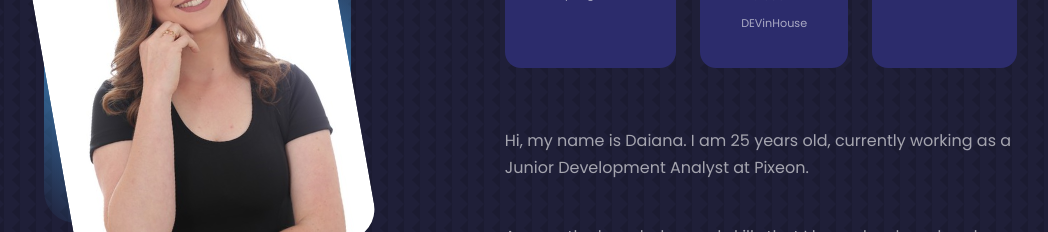
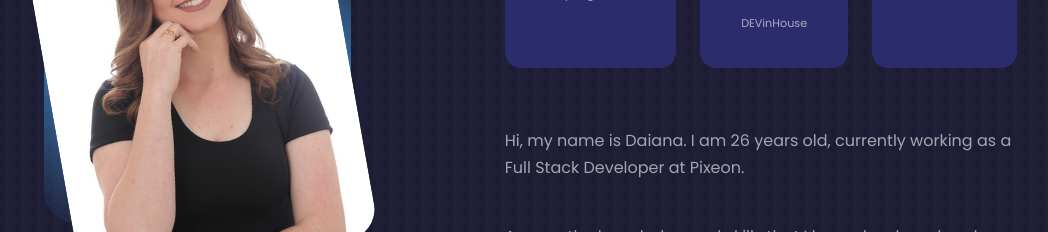
Before and after one commit to DaianaEgerMichels/my-portfolio, a React (Create React App) app: page / in a window 1280 px wide. Shown: the part 1460-1692 px from the top of the page, without its empty margins (84-1132 px from the left). Built offline with nearby package versions, Linux system fonts and the light colour scheme.

Commit message:
updated infos

```diff
--- a/src/components/about/About.jsx
+++ b/src/components/about/About.jsx
@@ -44,8 +44,8 @@ const About = () => {
           </div>
           <br/>
           <p>
-            Hi, my name is Daiana. I am 25 years old, currently working as a
-            Junior Development Analyst at Pixeon.
+            Hi, my name is Daiana. I am 26 years old, currently working as a
+            Full Stack Developer at Pixeon.
           </p>
           <p>
           Among the knowledge and skills that I have developed and consolidated through my professional activities are:
```
